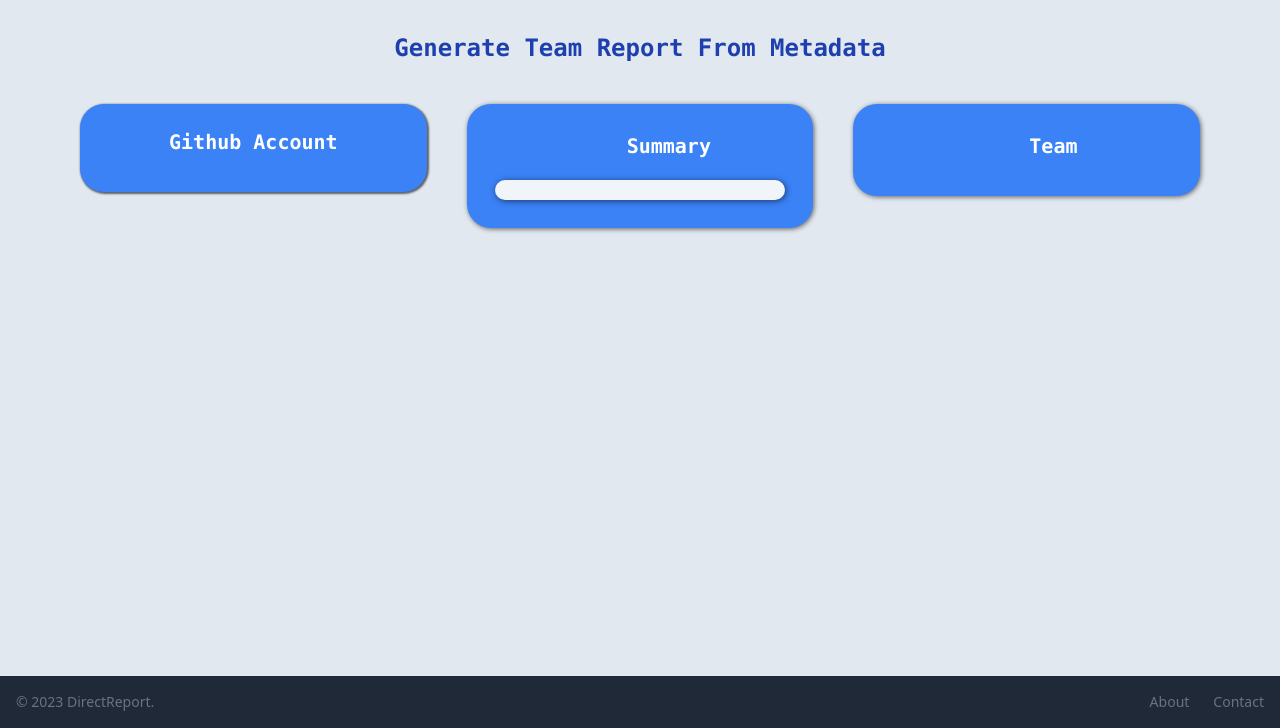
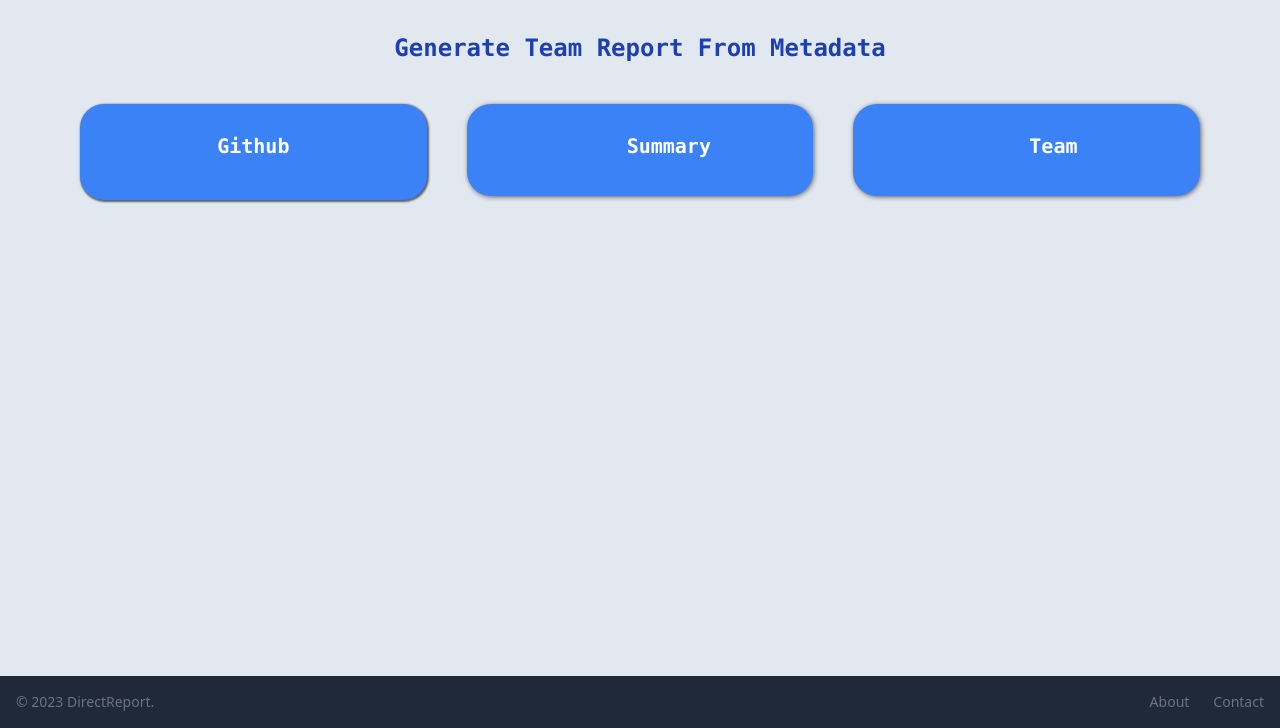
Before and after one commit to chriswebb09/DirectReport, a Flask app: page /dashboard/reports/new in a window 1280 px wide. Shown: the part 72-800 px from the top of the page. Run offline with Flask 3, Linux system fonts and the light colour scheme; the visitor is signed in with stand-in values (Sample User, id 1); data that the repository does not hold is empty; parts of the project's set-up code (start-up, migrations or seed data) failed here and were passed over; some libraries are stand-ins or nearby versions.

Commit message:
update images and ui

```diff
--- a/DirectReport/browserview/static/js/teamreport/teamreport.js
+++ b/DirectReport/browserview/static/js/teamreport/teamreport.js
@@ -173,17 +173,11 @@ class TeamReport extends React.Component {
                 {repoPopoverUI()}
                 <div id="topRow" className="grid grid-cols-3 gap-10 rounded-3xl mx-20 mt-6">
                     <div className="lg:col-span-1 sm:col-span-3 justify-center" id="edit_summary_div">
-                        <div className="py-1 bg-blue-500 rounded-3xl px-6 shadow-[1.0px_1.0px_2.0px_1.0px_rgba(0,0,0,0.58)]">
-                            {this.state.repos.length > 0 && (
-                                <h1 id="title_element" className="self-center text-center text-white text-xl text-center font-bold font-mono mb-1 mt-3 py-2">
-                                    Github Report
-                                </h1>
-                            )}
-                            {this.state.repos.length <= 0 && (
-                                <h1 id="title_element" className="self-center text-center text-white text-xl text-center font-bold font-mono mb-1 mt-3 py-2">
-                                    Github Account
-                                </h1>
-                            )}
+                        <div className="pb-6 pt-2 bg-blue-500 rounded-3xl px-6 shadow-[1.0px_1.0px_2.0px_1.0px_rgba(0,0,0,0.58)]">
+                            <h1 id="title_element" className="self-center text-center text-white text-xl text-center font-bold font-mono mb-1 mt-3 py-2">
+                                Github
+                            </h1>
+
                             {this.state.commits.length > 0 && (
                                 <div className="bg-white px-6 rounded-3xl h-80 overflow-y-auto mb-4 mt-4 pt-2">
                                     {this.state.commits.map((commit) => {
@@ -197,20 +191,17 @@ class TeamReport extends React.Component {
                                     })}
                                 </div>
                             )}
-                            <div className="self-center mb-4 mt-2">
+                            <div className="self-center mb-1 mt-1">
                                 <div className="mx-0 min-w-full flex flex-col items-center">
                                     {this.state.repos.length > 0 && (
-                                        <button
-                                            className="bg-sky-500 hover:bg-slate-100 self-center text-white font-mono tracking-wide shadow-[1.5px_2px_1.0px_0.5px_rgba(0,0,0,0.48)] hover:white hover:text-blue-500 hover:border-gray-200 text-md font-bold py-3 px-10 rounded-3xl mt-2 mb-3"
-                                            onClick={(e) => this.openRepoPopover(this.state.repos, this.state)}
-                                            type="button">
+                                        <button className="bg-sky-500 hover:bg-slate-100 self-center text-white font-mono tracking-wide shadow-[1.5px_2px_1.0px_0.5px_rgba(0,0,0,0.48)] hover:white hover:text-blue-500 hover:border-gray-200 text-md font-bold py-3 px-10 rounded-3xl mt-2 mb-3" onClick={(e) => this.openRepoPopover(this.state.repos, this.state)} type="button">
                                             <svg xmlns="http://www.w3.org/2000/svg"
                                                  className="h-7 w-6 inline-block ml-10" fill="currentColor"
                                                  viewBox="0 0 24 24">
                                                 <path
                                                     d="M12 0c-6.626 0-12 5.373-12 12 0 5.302 3.438 9.8 8.207 11.387.599.111.793-.261.793-.577v-2.234c-3.338.726-4.033-1.416-4.033-1.416-.546-1.387-1.333-1.756-1.333-1.756-1.089-.745.083-.729.083-.729 1.205.084 1.839 1.237 1.839 1.237 1.07 1.834 2.807 1.304 3.492.997.107-.775.418-1.305.762-1.604-2.665-.305-5.467-1.334-5.467-5.931 0-1.311.469-2.381 1.236-3.221-.124-.303-.535-1.524.117-3.176 0 0 1.008-.322 3.301 1.23.957-.266 1.983-.399 3.003-.404 1.02.005 2.047.138 3.006.404 2.291-1.552 3.297-1.23 3.297-1.23.653 1.653.242 2.874.118 3.176.77.84 1.235 1.911 1.235 3.221 0 4.609-2.807 5.624-5.479 5.921.43.372.823 1.102.823 2.222v3.293c0 .319.192.694.801.576 4.765-1.589 8.199-6.086 8.199-11.386 0-6.627-5.373-12-12-12z"/>
                                             </svg>
-                                            <span className="px-4 py-2 tracking-wide">Github Repo</span>
+                                            <span className="px-4 py-2 tracking-wide">Select GitHub Repo</span>
                                         </button>
                                     )}
                                 </div>
@@ -218,15 +209,16 @@ class TeamReport extends React.Component {
                         </div>
                     </div>
                     <div id="show_summmary_div" className="lg:col-span-1 sm:col-span-3 justify-center">
-                        <div
-                            className="pb-6 pt-2 bg-blue-500 rounded-3xl px-30 shadow-[1.0px_1.0px_5.0px_0.0px_rgba(0,0,0,0.58)]">
+                        <div className="pb-6 pt-2 bg-blue-500 rounded-3xl px-30 shadow-[1.0px_1.0px_5.0px_0.0px_rgba(0,0,0,0.58)]">
                             <h1 className="self-center text-center text-xl text-white text-center font-bold font-mono mb-1 mt-3 py-2 mt-2 mx-20 px-20">Summary</h1>
                             <div id="summary" className="px-4 mx-0 mb-1 mt-1">
-                                <div id="summary-container" className="ml-3 mr-3 bg-slate-100 shadow-[1.0px_1.0px_6.0px_0.0px_rgba(0,0,0,0.58)] overflow-y-scroll h-100 rounded-3xl tracking-wide text-gray-500 md:text-gl dark:text-gray-400 mt-3 px-3">
-                                    {ShowSummary(this.state.reportData)}
-                                    {ShowHighlights(this.state.reportData)}
-                                </div>
-
+                                {this.state.teamData.length > 0 && (
+                                    <div id="summary-container"
+                                         className="ml-3 mr-3 bg-slate-100 shadow-[1.0px_1.0px_6.0px_0.0px_rgba(0,0,0,0.58)] overflow-y-scroll h-100 rounded-3xl tracking-wide text-gray-500 md:text-gl dark:text-gray-400 mt-3 px-3">
+                                        {ShowSummary(this.state.reportData)}
+                                        {ShowHighlights(this.state.reportData)}
+                                    </div>
+                                )}
                             </div>
                         </div>
                     </div>
--- a/DirectReport/browserview/templates/team/teamreport.html
+++ b/DirectReport/browserview/templates/team/teamreport.html
@@ -6,7 +6,7 @@
 
 {% block content %}
     <main className="">
-        <div id="root" class='bg-slate-200 mx-50 pb-[140px]'></div>
+        <div id="root" class='bg-slate-200 mx-50 pb-[160px]'></div>
         <script type="text/babel">
             var data = {{data|tojson|safe}}
         </script>
```
Also changed, not shown: DirectReport/assets/web_interface10.png (added), DirectReport/assets/web_interface5.png (added), DirectReport/assets/web_interface6.png (added), DirectReport/assets/web_interface7.png (added), DirectReport/assets/web_interface8.png (added), DirectReport/assets/web_interface9.png (added).
